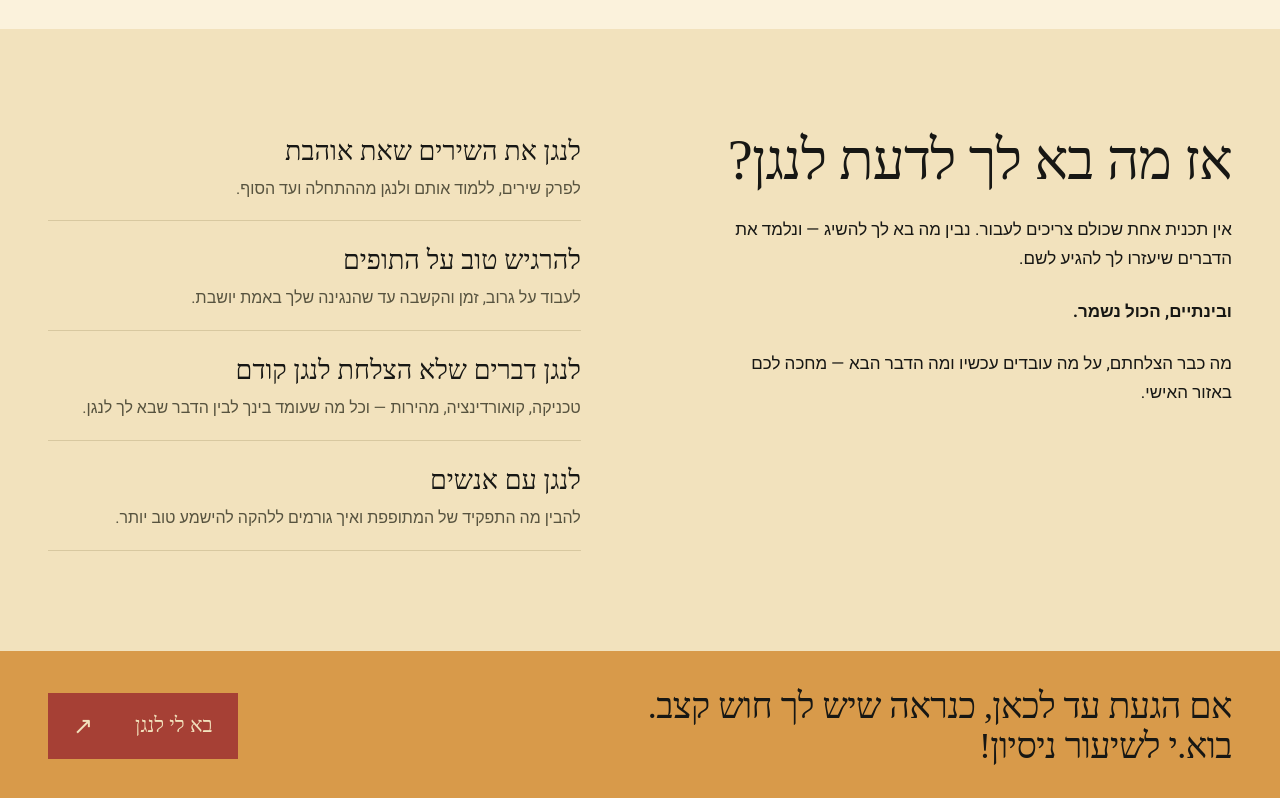
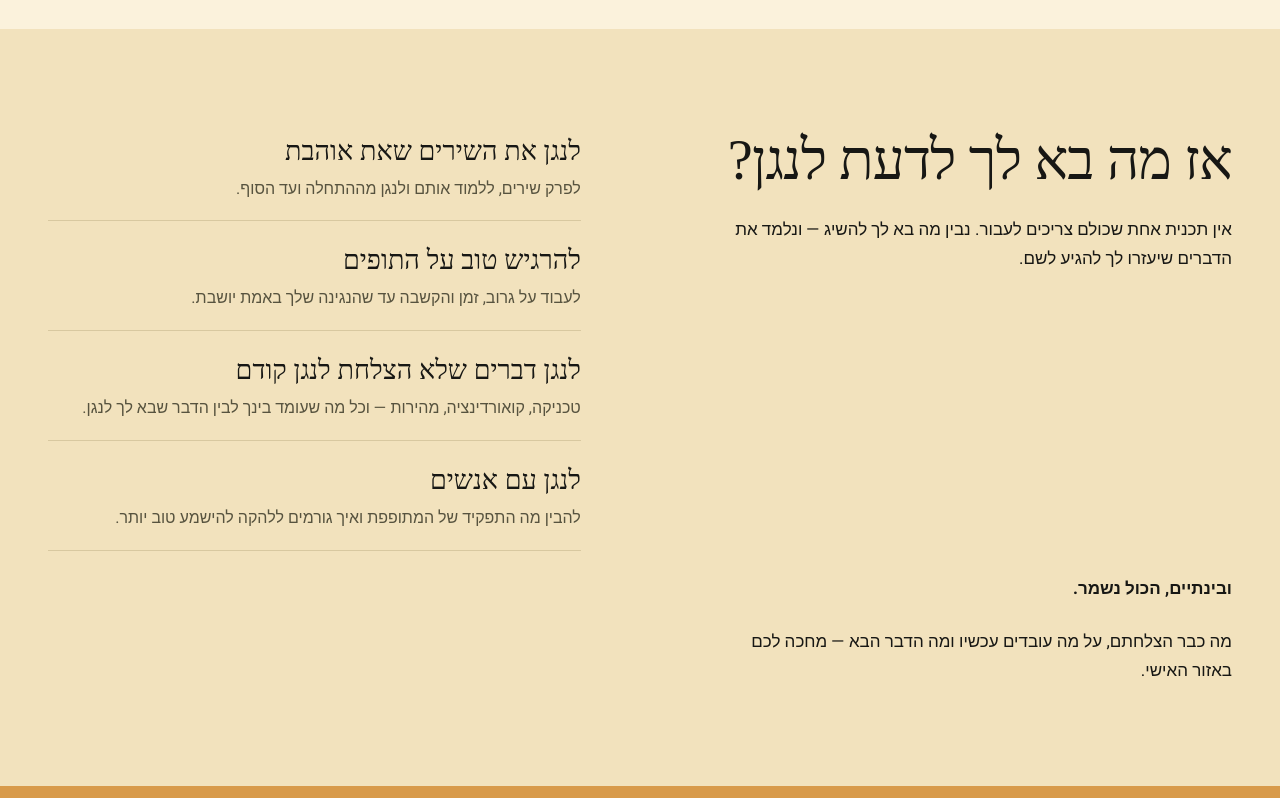
Before and after one commit to KrisponNib/Next-app, a Next.js app: page /lessons in a window 1280 px wide. Shown: the part 1980-2778 px from the top of the page. Built offline with nearby package versions, Linux system fonts and the light colour scheme; a web font is replaced by a local one.

Commit message:
Preserve supplied copy order in learning section

```diff
--- a/app/lessons/page.tsx
+++ b/app/lessons/page.tsx
@@ -11,7 +11,7 @@ export default function LessonsPage() { return <div className="omri-lessons">
 <section className="opening wrap" aria-labelledby="hero-title"><div className="hero-copy"><h1 id="hero-title">תמיד רצית<br />לנגן על תופים?</h1><p className="sub">בואו נתחיל מהשיר האהוב עליכם.ן!</p><p className="intro">אפשר לנגן בשביל הכיף.<br />אפשר לחלום על הבמות הגדולות.<br />בשני המקרים — מתחילים משיעור ניסיון אצלי :)</p></div><figure className="hero-photo"><img src="/marketing/lessons/stage.jpg" alt="עמרי על הבמה, מאחורי מערכת התופים עם מקלות מורמים" width="1280" height="1920" fetchPriority="high" /><figcaption><span>על הבמה</span><bdi>Arctic Kartiv</bdi></figcaption></figure><div className="hero-action"><a className="btn" href="https://wa.me/972545379987?text=%D7%94%D7%99%D7%99%20%D7%A2%D7%9E%D7%A8%D7%99%21%20%D7%94%D7%92%D7%A2%D7%AA%D7%99%20%D7%93%D7%A8%D7%9A%20%D7%94%D7%90%D7%AA%D7%A8%20%D7%95%D7%91%D7%90%20%D7%9C%D7%99%20%D7%9C%D7%A0%D7%A1%D7%95%D7%AA%20%D7%9C%D7%A0%D7%92%D7%9F%20%F0%9F%A5%81">בא לי לנגן<span aria-hidden="true">↗</span></a><div className="cta-meta">שיחה קצרה בוואטסאפ, בלי טפסים.<br />סטודיו פרטי במרכז תל אביב</div></div></section>
 <section className="first wrap section"><img className="drawing snare" src="/marketing/lessons/snare.png" alt="" width="1536" height="1024" loading="lazy" /><div className="section-grid"><h2 className="reveal">יושבים.<br />מנגנים.<br />ומתמכרים.</h2><div className="body-copy"><p>לא צריך לדעת כלום על מוזיקה לפני שמגיעים לשיעור הראשון!</p><p>תבואו, נכיר קצת, תתיישבו על התופים — ותתחילו לנגן!</p><p>ולפני שתשימו לב, כבר נקליט שיר ראשון להשמיע למשפחה ולחברים :)</p><p>ואם זה ההישג הראשון שלכם.ן על התופים — הוא כבר נכנס לאזור האישי שלכם.ן 🏆</p><p><strong>כן, יש לכם אזור אישי. עוד נגיע לזה.</strong></p></div></div></section>
 <section className="philosophy section"><div className="wrap"><h2 className="statement reveal">לא כולם רוצים להיות מתופפים מקצועיים.<br />אבל כולן רוצות להרגיש שהן משתפרות.</h2><p>אפשר לבוא בשביל הכיף, בשביל לנגן את השירים שאוהבים או עם חלום להגיע יום אחד לבמות הגדולות. נבנה את השיעורים לפי החלום שלכם.ן!</p></div></section>
-<section className="personal wrap section"><div className="section-grid"><div><h2 className="reveal">אז מה בא לך לדעת לנגן?</h2><p>אין תכנית אחת שכולם צריכים לעבור. נבין מה בא לך להשיג — ונלמד את הדברים שיעזרו לך להגיע לשם.</p><p><strong>ובינתיים, הכול נשמר.</strong></p><p>מה כבר הצלחתם, על מה עובדים עכשיו ומה הדבר הבא — מחכה לכם באזור האישי.</p></div><ul className="topics"><li><span>לנגן את השירים שאת אוהבת</span><small>לפרק שירים, ללמוד אותם ולנגן מההתחלה ועד הסוף.</small></li><li><span>להרגיש טוב על התופים</span><small>לעבוד על גרוב, זמן והקשבה עד שהנגינה שלך באמת יושבת.</small></li><li><span>לנגן דברים שלא הצלחת לנגן קודם</span><small>טכניקה, קואורדינציה, מהירות — וכל מה שעומד בינך לבין הדבר שבא לך לנגן.</small></li><li><span>לנגן עם אנשים</span><small>להבין מה התפקיד של המתופפת ואיך גורמים ללהקה להישמע טוב יותר.</small></li></ul></div></section>
+<section className="personal wrap section"><div className="section-grid"><div><h2 className="reveal">אז מה בא לך לדעת לנגן?</h2><p>אין תכנית אחת שכולם צריכים לעבור. נבין מה בא לך להשיג — ונלמד את הדברים שיעזרו לך להגיע לשם.</p></div><ul className="topics"><li><span>לנגן את השירים שאת אוהבת</span><small>לפרק שירים, ללמוד אותם ולנגן מההתחלה ועד הסוף.</small></li><li><span>להרגיש טוב על התופים</span><small>לעבוד על גרוב, זמן והקשבה עד שהנגינה שלך באמת יושבת.</small></li><li><span>לנגן דברים שלא הצלחת לנגן קודם</span><small>טכניקה, קואורדינציה, מהירות — וכל מה שעומד בינך לבין הדבר שבא לך לנגן.</small></li><li><span>לנגן עם אנשים</span><small>להבין מה התפקיד של המתופפת ואיך גורמים ללהקה להישמע טוב יותר.</small></li></ul></div><p><strong>ובינתיים, הכול נשמר.</strong></p><p>מה כבר הצלחתם, על מה עובדים עכשיו ומה הדבר הבא — מחכה לכם באזור האישי.</p></section>
 <aside className="conversion"><div className="wrap"><h2 className="reveal">אם הגעת עד לכאן, כנראה שיש לך חוש קצב.<br />בוא.י לשיעור ניסיון!</h2><a className="btn" href="https://wa.me/972545379987?text=%D7%94%D7%99%D7%99%20%D7%A2%D7%9E%D7%A8%D7%99%21%20%D7%94%D7%92%D7%A2%D7%AA%D7%99%20%D7%93%D7%A8%D7%9A%20%D7%94%D7%90%D7%AA%D7%A8%20%D7%95%D7%91%D7%90%20%D7%9C%D7%99%20%D7%9C%D7%A0%D7%A1%D7%95%D7%AA%20%D7%9C%D7%A0%D7%92%D7%9F%20%F0%9F%A5%81">בא לי לנגן<span aria-hidden="true">↗</span></a></div></aside>
 <section className="studio section"><div className="wrap"><div className="section-grid"><div><h2 className="reveal">פה עושים רעש.<br />והשכנים אפילו בסדר עם זה.</h2></div><div className="body-copy"><p>הסטודיו נמצא במרכז תל אביב (!) ברחוב דרויאנוב 5.</p><p>מגיעים, שמים את הדברים בצד, מתיישבים על התופים ובוחרים מה בא לנגן היום. יש מערכת תופים מקצועית, אוזניות וכל מה שצריך — לא צריך להביא כלום.</p><p>והכי כיף — הכול מחובר ומוכן להקלטה. מסיימים לעבוד על שיר, מקליטים אתכם, ובדרך הביתה כבר שולחים לאמא סרטון שלכם מתופפים :)</p><p>והתווים, שיעורי הבית וכל מה שצריך כדי להמשיך בבית? כבר מחכים לכם באזור האישי.</p></div></div><div className="studio-photos"><img src="/marketing/lessons/studio.jpg" alt="מערכת התופים והציוד בסטודיו" width="1200" height="900" loading="lazy" /><img src="/marketing/lessons/studio-detail.jpg" alt="מבט מקרוב על ציוד התופים בסטודיו" width="900" height="900" loading="lazy" /></div></div></section>
 <section className="practice section"><div className="wrap section-grid"><div><h2 className="reveal">השיעור נגמר. אבל אתם לא נשארים לבד עד לשבוע הבא.</h2><p>לכל מי שלומד אצלי יש אזור אישי שממשיך איתנו משיעור לשיעור.</p><p>יומיים אחרי השיעור מתיישבים להתאמן ולא זוכרים מה אמרתי? פותחים את הטלפון. מחכים שם שיעורי הבית, התווים שכתבתי לכם, השירים שאנחנו עובדים עליהם ובאיזה קצב להתחיל.</p></div><div className="body-copy"><p>משהו לא ברור בתרגול? דרך האזור האישי אפשר לענות על כמה שאלות קצרות ולהגיד לי בדיוק איפה נתקעתם ומה לא מסתדר — כדי שנדע על מה צריך לעבוד.</p><p><strong>והחלק שאני הכי אוהב — ההישגים שלכם.ן.</strong></p><p>הצלחתם לנגן שיר שלם בפעם הראשונה? עברתם קצב שעבדנו עליו כבר חודש? ניגנתן עם עוד מוזיקאים בפעם הראשונה?</p><p>זה נכנס לאזור ההישגים שלכם.ן.</p><p>ככה לאורך הזמן לא רק מרגישים שמתקדמים — אפשר לפתוח את האזור האישי ולראות את כל הדברים שפעם לא ידעתם לעשות והיום כבר כן.</p><p>וכשמגיעים לשיעור הבא, לא מתחילים מחדש. אני כבר יודע מה תרגלתם, איפה היה קשה ומה הצלחנו לעשות בפעם הקודמת — וממשיכים משם.</p><p>וכן, גם את השיעור הבא קובעים משם :)</p></div></div></section>
```
